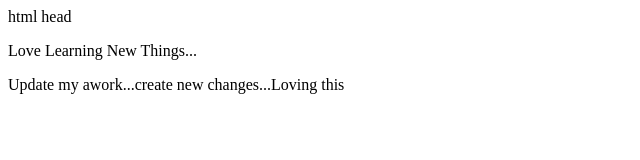
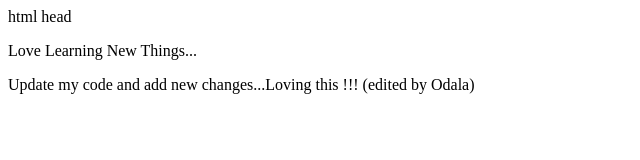
Before and after one commit to Otlhomame/First-Website, a plain HTML site: page index.html in a window 1280 px wide. Shown: the whole page, without its empty margins (0-640 px from the left). Drawn offline with Linux system fonts and the light colour scheme.

Commit message:
line edited by Odala

```diff
--- a/index.html
+++ b/index.html
@@ -7,6 +7,6 @@ head
 </head>
 <body>
   <p> Love Learning New Things... </p>
-  <p>Update my awork...create new changes...Loving this</p>
+  <p>Update my code and add new changes...Loving this !!! (edited by Odala) </p>
 </body>
 </html>
```
